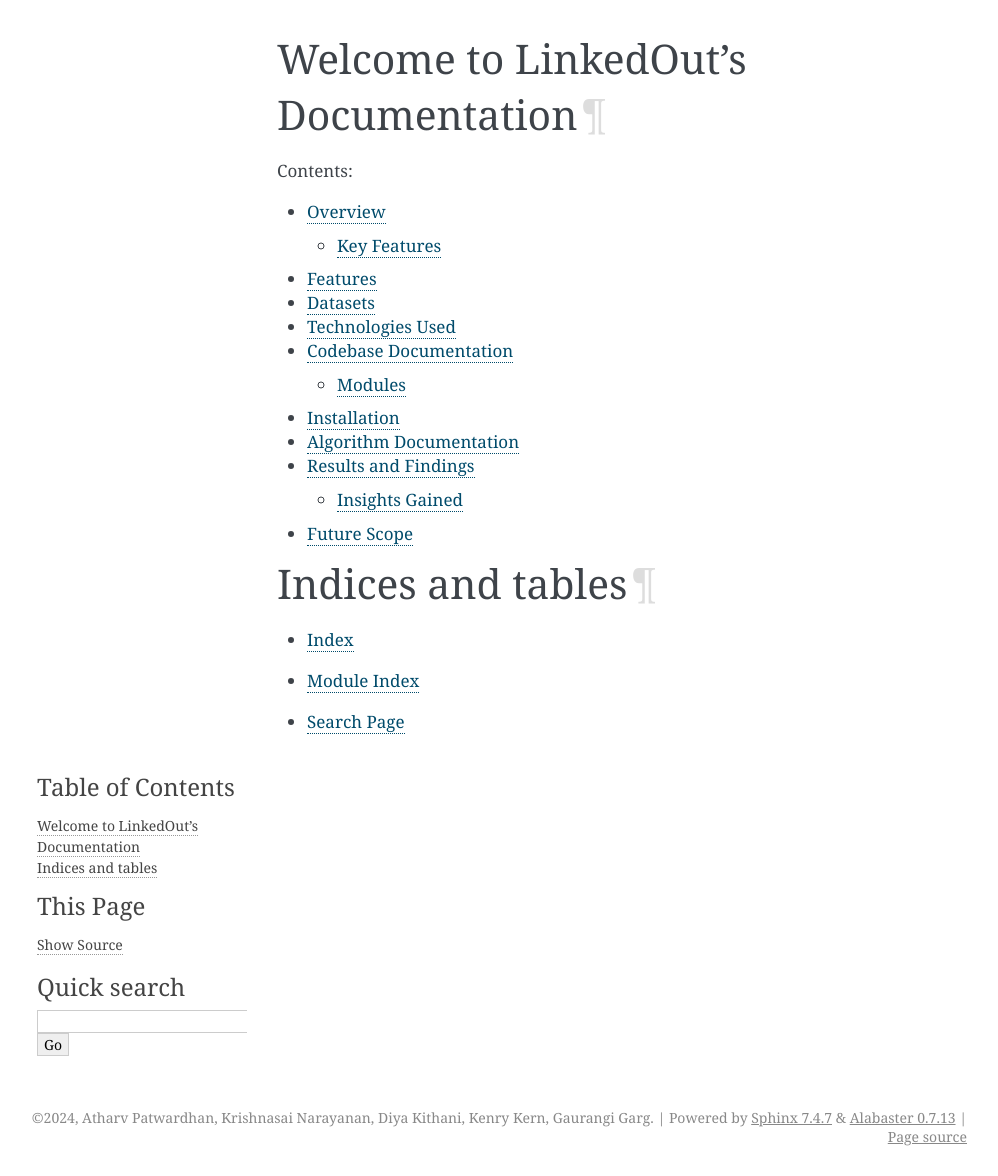
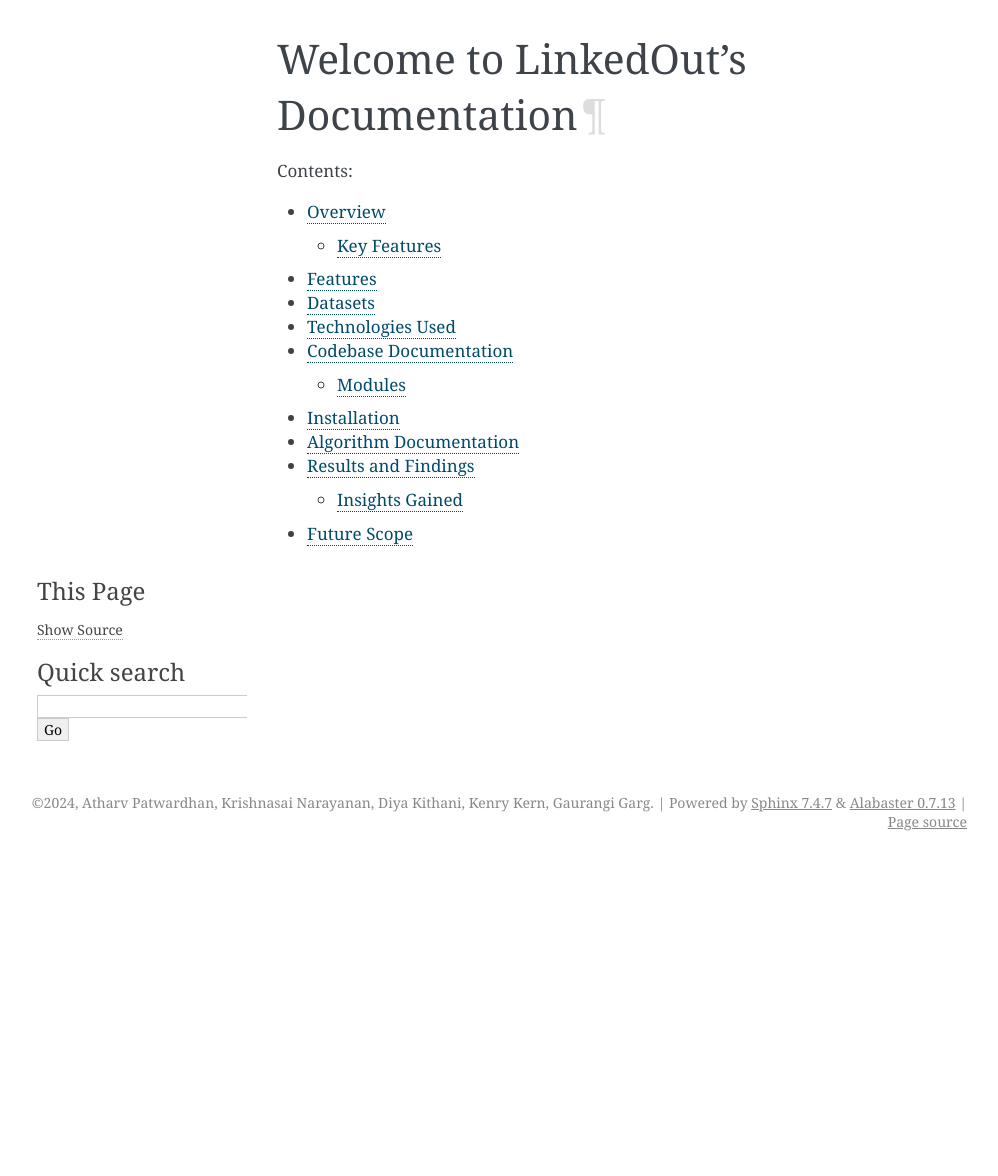
Before and after one commit to HenryRifle/LinkedOut-AI-Job-Board, a Sphinx documentation site: the page built from docs/index.rst, in a window 1280 px wide. Shown: the whole page, without its empty margins (143-1141 px from the left). Built offline with Sphinx 7.4.7, drawn with Linux system fonts in a browser that asks for light colours; after the commit the page ends 900 px from its top, so only the background shows below that.

Commit message:
Update doc index.

```diff
--- a/docs/index.rst
+++ b/docs/index.rst
@@ -12,9 +12,3 @@
    codebase
    results_and_findings
    future_scope
-
-Indices and tables
-==================
-* :ref:`genindex`
-* :ref:`modindex`
-* :ref:`search`
```
Also changed, not shown: docs/index.html (+0 -8 lines), 5 other files.
